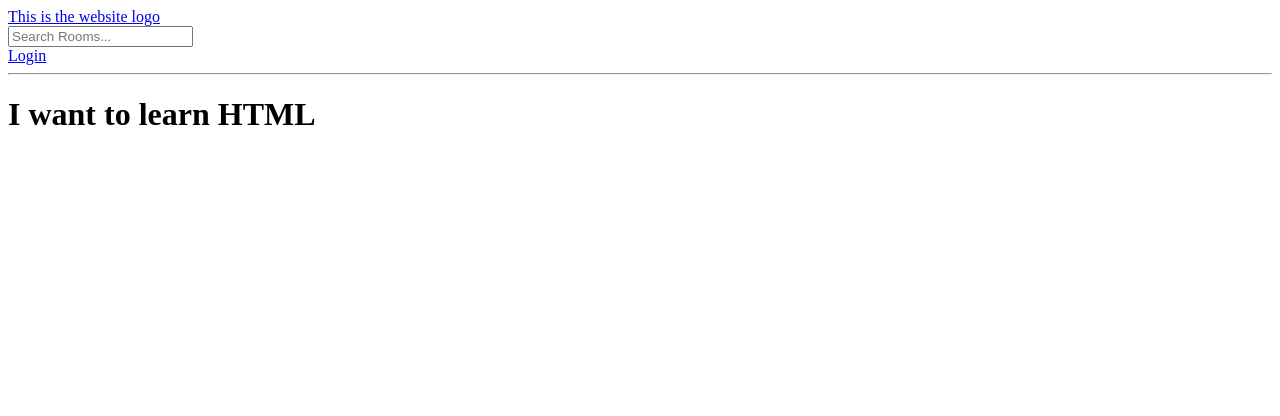
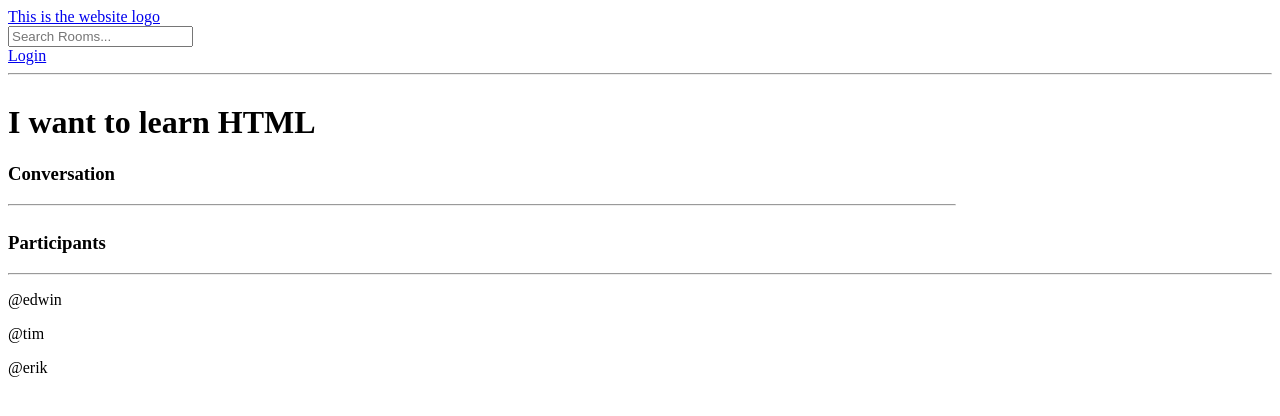
Before and after one commit to edjim2156/django-tutorial, a Django app: page /room/3/ in a window 1280 px wide. Shown: the top 416 px of the page. Run offline with Django 5.2, Linux system fonts and the light colour scheme; data comes from the database, SQL or seed files in the repository; both versions use the stored data as it was after the commit.

Commit message:
Chat messaging CRUD

```diff
--- a/djangoProject/base/models.py
+++ b/djangoProject/base/models.py
@@ -14,7 +14,8 @@ class Room(models.Model):
     topic = models.ForeignKey(Topic, on_delete = models.SET_NULL, null = True)
     name = models.CharField(max_length = 200)
     description = models.TextField(null = True, blank = True)
-    #participates =
+    participants = models.ManyToManyField(
+        User, related_name='participants', blank=True)
     updated = models.DateTimeField(auto_now = True)
     created = models.DateTimeField(auto_now_add = True)
 
@@ -31,6 +32,5 @@ class Message(models.Model):
    body = models.TextField()
    updated = models.DateTimeField(auto_now = True)
    created = models.DateTimeField(auto_now_add = True)
-
-def __str__(self):
+   def __str__(self):
     return self.body[0:50]
--- a/djangoProject/base/templates/base/room.html
+++ b/djangoProject/base/templates/base/room.html
@@ -2,6 +2,65 @@
 
 {% block content %}
 
-<h1>{{room.name}}</h1>
+<style>
+    .room-container{
+        display: grid;
+        grid-template-columns: 3fr 1fr;
+    }
+
+
+</style>
+
+
+<div class="room-container">
+
+
+    <div>
+        <h1>{{room.name}}</h1>
+
+        <p>{{room.description}}</p>
+
+
+        <div class="comment-wrapper">
+            <h3>Conversation</h3>
+            <hr>
+
+                {% for message in room_messages %}
+                <div>
+                    {% if request.user == message.user %}
+                    <a href="{% url 'delete-message' message.id %}">Delete</a>
+                    {% endif %}
+                    <small>@{{message.user}} {{message.created|timesince}} ago </small>
+                    <p>{{message.body}}</p>
+                    <hr>
+                </div>
+                {% endfor %}
+
+
+            {% if request.user.is_authenticated %}
+            <div class="comment-for">
+
+                <form method="POST" action="">
+                    {% csrf_token %}
+                    <input type="text" name="body" placeholder="Write your message here..."/>
+                </form>
+                {% endif %}
+            </div>
+
+        </div>
+    </div>
+
+    <div>
+        <h3>Participants</h3>
+        <hr>
+
+        {% for user in participants %}
+            <div>
+                <p>@{{user.username}}</p>
+            </div>
+        {% endfor %}
+    </div>
+
+</div>
 
 {% endblock %}
--- a/djangoProject/base/urls.py
+++ b/djangoProject/base/urls.py
@@ -11,4 +11,5 @@ urlpatterns =[
     path('create-room/', views.createRoom, name = 'create-room'),
     path('update-room/<str:pk>/', views.updateRoom, name = 'update-room'),
     path('delete-room/<str:pk>/', views.deleteRoom, name = 'delete-room'),
+    path('delete-message/<str:pk>/', views.deleteMessage, name = 'delete-message'),
 ]
--- a/djangoProject/base/views.py
+++ b/djangoProject/base/views.py
@@ -6,7 +6,7 @@ from django.db.models import Q
 from django.contrib.auth.models import User
 from django.contrib.auth import authenticate,login,logout
 from django.contrib.auth.forms import UserCreationForm
-from .models import Room, Topic
+from .models import Room, Topic, Message
 from .forms import RoomForm
 
 # Create your views here.
@@ -87,8 +87,20 @@ def home(request):
 def room(request, pk):
 
     room = Room.objects.get(id = pk)
+    room_messages = room.message_set.all().order_by('-created')
+    participants = room.participants.all()
 
-    contex ={'room': room }
+    if request.method == 'POST':
+        message = Message.objects.create(
+            user = request.user,
+            room = room,
+            body = request.POST.get('body')
+        )
+
+        room.participants.add(request.user)
+        return redirect('room', pk = room.id)
+
+    contex ={'room': room, 'room_messages': room_messages, 'participants':participants }
     return render(request, 'base/room.html', contex)
 
 
@@ -132,3 +144,16 @@ def deleteRoom(request, pk):
         room.delete()
         return redirect('home')
     return render(request, 'base/delete.html', {'obj': room})
+
+
+@login_required(login_url='login')
+def deleteMessage(request, pk):
+    message = Message.objects.get(id = pk)
+
+    if request.user != message.user:
+        return HttpResponse('You are not allowed here!!')
+
+    if request.method == 'POST':
+        message.delete()
+        return redirect('home')
+    return render(request, 'base/delete.html', {'obj': message})
```
Also changed, not shown: djangoProject/base/migrations/0003_alter_room_options_room_participates.py (added), djangoProject/base/migrations/0004_rename_participates_room_participants.py (added), djangoProject/db.sqlite3.
